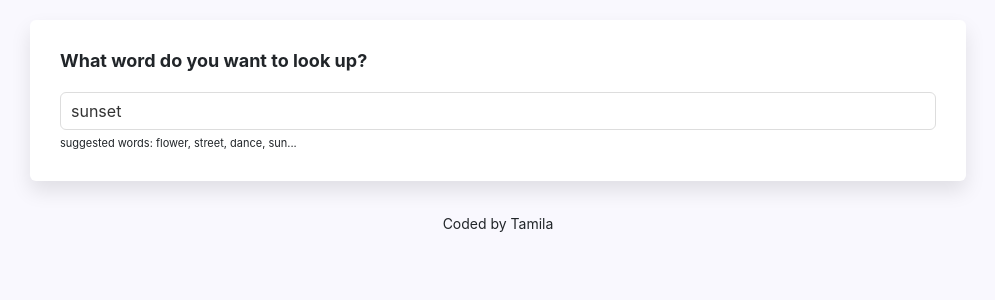
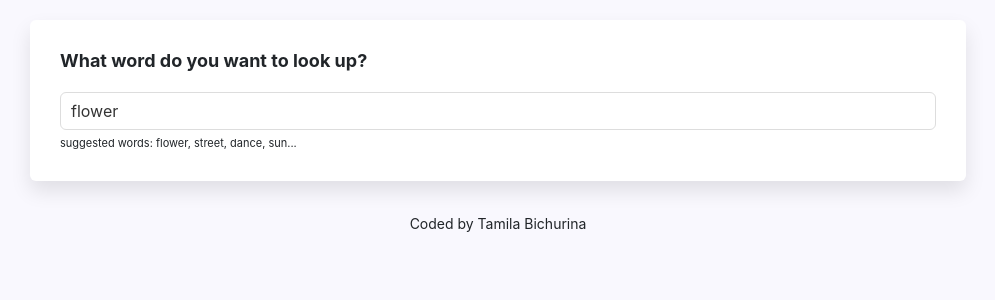
Before and after one commit to Tamilo4ka/dictionary-project, a React (Create React App) app: page / in a window 1280 px wide. Shown: the top 300 px of the page, without its empty margins (142-1137 px from the left). Built offline with nearby package versions, Linux system fonts and the light colour scheme; no server answers.

Commit message:
Updated the app

```diff
--- a/src/App.js
+++ b/src/App.js
@@ -6,10 +6,10 @@ export default function App() {
     <div className="App">
       <div className="container">
         <main>
-          <Dictionary defaultKeyword="sunset" />
+          <Dictionary defaultKeyword="flower" />
         </main>
         <footer className="App-footer">
-          <small>Coded by Tamila</small>
+          <small>Coded by Tamila Bichurina</small>
         </footer>
       </div>
     </div>
```
